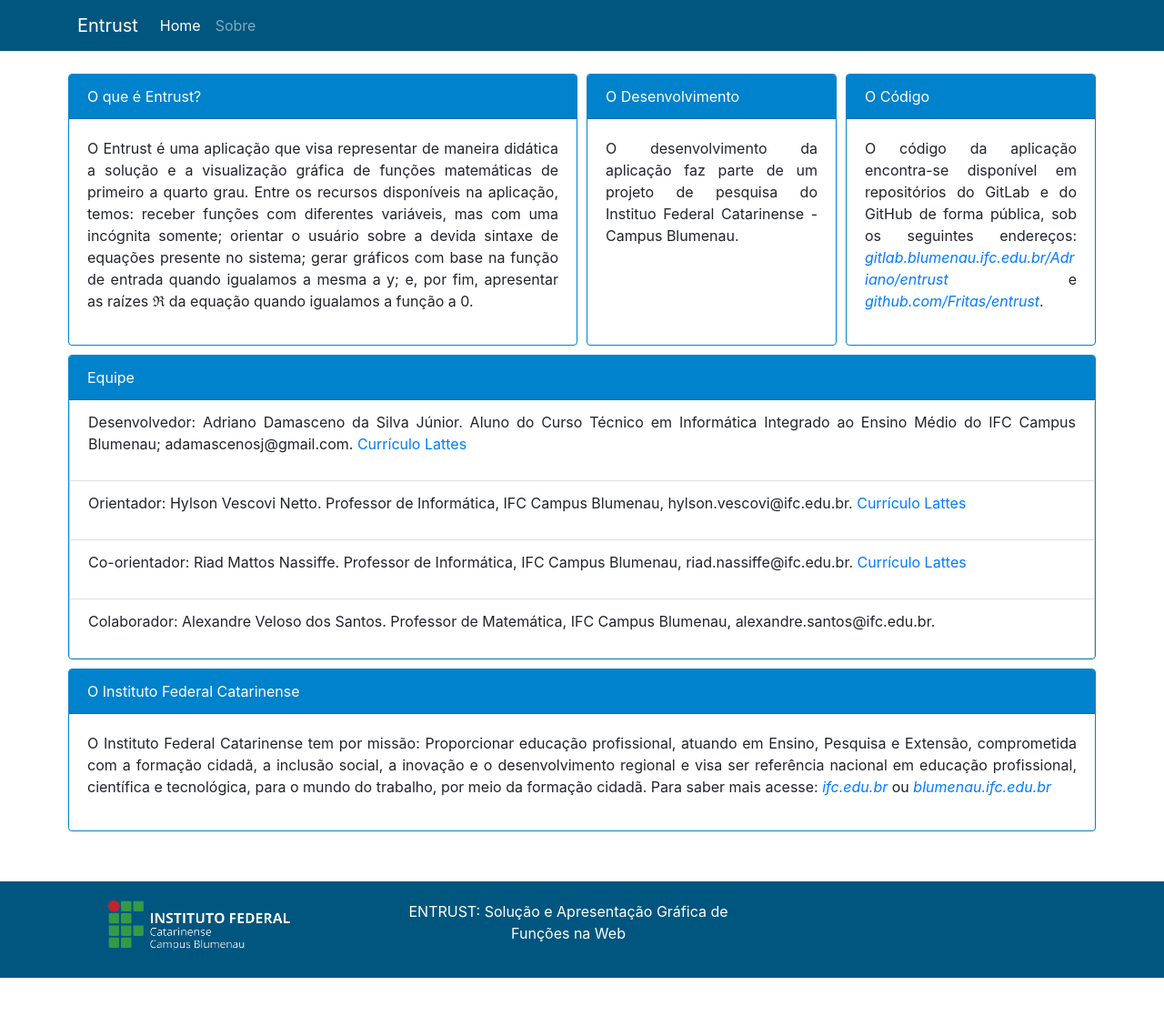
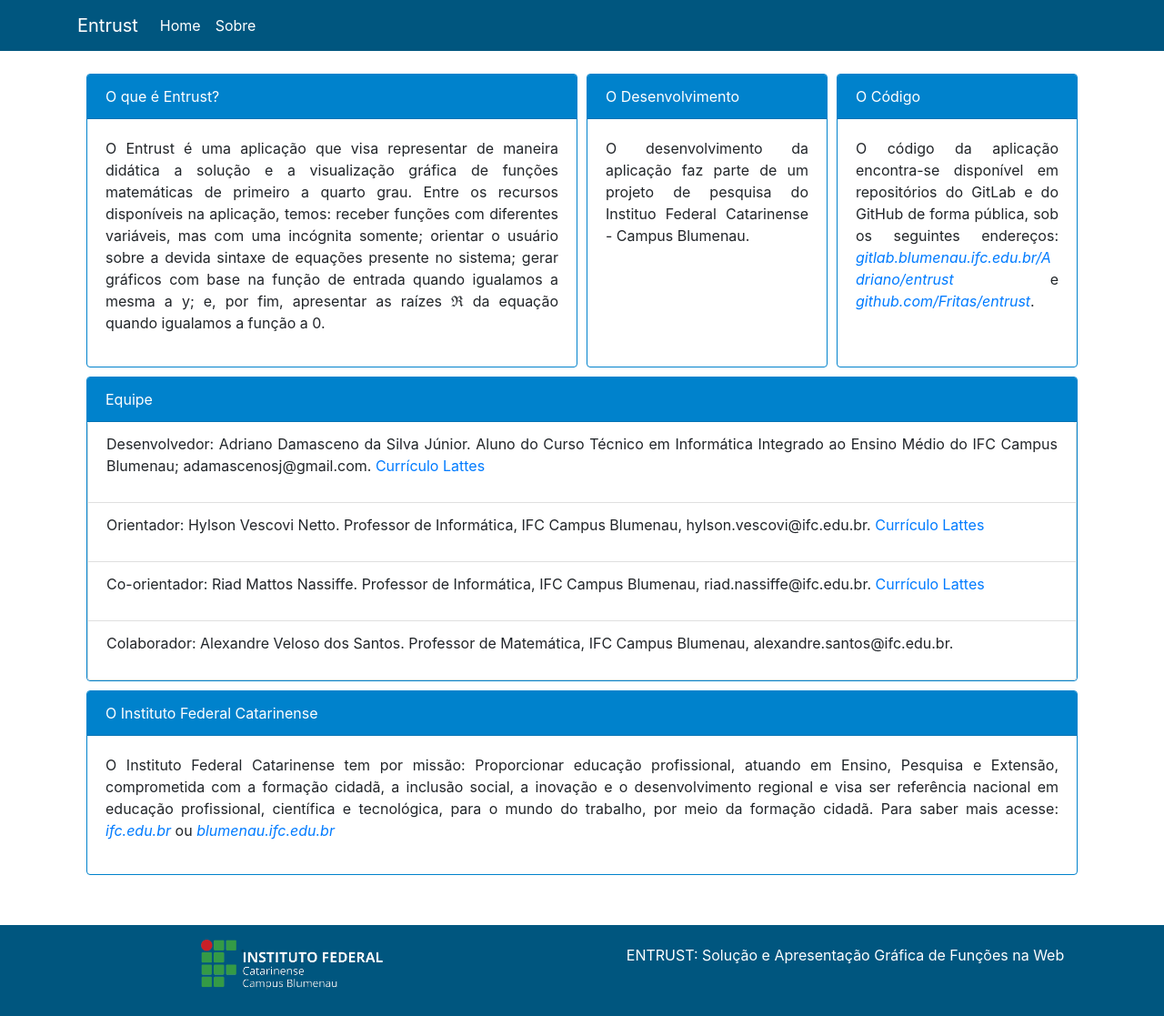
Before and after one commit to Fritas/entrust, a Flask app: page /about in a window 1280 px wide. Shown: the whole page at 91% size. Before the commit the page ends 1075 px from the top, so only its background shows below. Run offline with Flask 2, Linux system fonts and the light colour scheme; some libraries are stand-ins or nearby versions.

Commit message:
Update: informacoes concluidas

```diff
--- a/app/templates/base.html
+++ b/app/templates/base.html
@@ -3,11 +3,12 @@
     <head>
         {% block head %}
             <meta charset="UTF-8" name="viewport" content="width=device-width, initial-scale=1">
-            <title>{% block title %}Entrust {% endblock %}</title>
+            <title>{% block title %}Entrust{% endblock %}</title>
             {% block icon %}
                 <link rel="icon" type="image/png" href="static/img/logo.png" />
             {% endblock icon %}
-
+                <!-- Icons -->
+                <link rel="stylesheet" href="https://cdnjs.cloudflare.com/ajax/libs/font-awesome/4.7.0/css/font-awesome.min.css">
                 <!-- Link -->
                 <link rel="stylesheet" type="text/css" href="{{ url_for('static', filename='css/style.css') }}">
                 <!-- BOOTSTRAP GRID v4.0 -->
@@ -53,33 +54,29 @@
                                 <li class="nav-item active">
                                     <a class="nav-link" href="/">Home <span class="sr-only">(current)</span></a>
                                 </li>
-                                <li class="nav-item">
+                                <li class="nav-item active">
                                     <a class="nav-link" href="/about">Sobre</a>
                                 </li>
                             </ul>
                         </div>
                     </div>
                 </nav>
-                <section class="content-inside">
+                <section class="content-inside container">
                     {% block section %}{% endblock %}
                 </section>
 
             </div>
             <!-- Footer -->
             <footer class="text-white bg-blue-1">
-                <div class="row container-fluid text-center">
-                    <div class="col-12 col-sm-12 col-md-6 col-lg-4 col-xl-4 d-inline">
-                        <!-- Tamanho da img: 736x203-->
-                        <img src="static/img/logo-ifc.png" style="margin:5px" alt="Logo do IFC - Campus Blumenau." width="200" hight="55" >
-                    </div>
-                    <!-- -->
-                    <div class="col-12 col-sm-12 col-md-6 col-lg-4 col-xl-4 d-inline" style="padding:5px">
-                        <p class="text-center">ENTRUST: Solução e Apresentação Gráfica de Funções na Web</p>
-                    </div>
-                    <div class="col-12 col-sm-12 col-md-4 col-lg-4 col-xl-4 d-inline">
-                            <!-- Tamanho da img: 500x500-->
-                            <!-- <img src="static/logo.png" style="margin:5px" alt="L<Logo do Entrust." width="80" hight="80" > -->
-                    </div>
+                <div class="row container-fluid">
+                        <div class="col-12 col-sm-12 col-md-6 col-lg-6 col-xl-6 d-inline text-center">
+                            <!-- Tamanho da img: 736x203-->
+                            <img class="rounded mx-auto d-block" src="static/img/logo-ifc.png" alt="Logo do IFC - Campus Blumenau." width="200" hight="auto">
+                        </div>
+                        <!-- -->
+                        <div class="col-12 col-sm-12 col-md-6 col-lg-6 col-xl-6 d-inline" style="padding:5px">
+                            <p class="text-center">ENTRUST: Solução e Apresentação Gráfica de Funções na Web</p>
+                        </div>
                 </div>
             </footer>
         {% endblock body %}
--- a/config.py
+++ b/config.py
@@ -1,11 +1,9 @@
 """
 Flask Configuration File
 """
-
 
 DEBUG = True
 SQLALCHEMY_DATABASE_URI = 'sqlite:///storage.db'
 SQLALCHEMY_TRACK_MODIFICATIONS = False
 
-
 #SECRET_KEY = ''
```
Also changed, not shown: app/static/css/style.css (+17 -15 lines), app/templates/graph_function.html (+23 -10 lines), app/static/img/logo.png (added).
